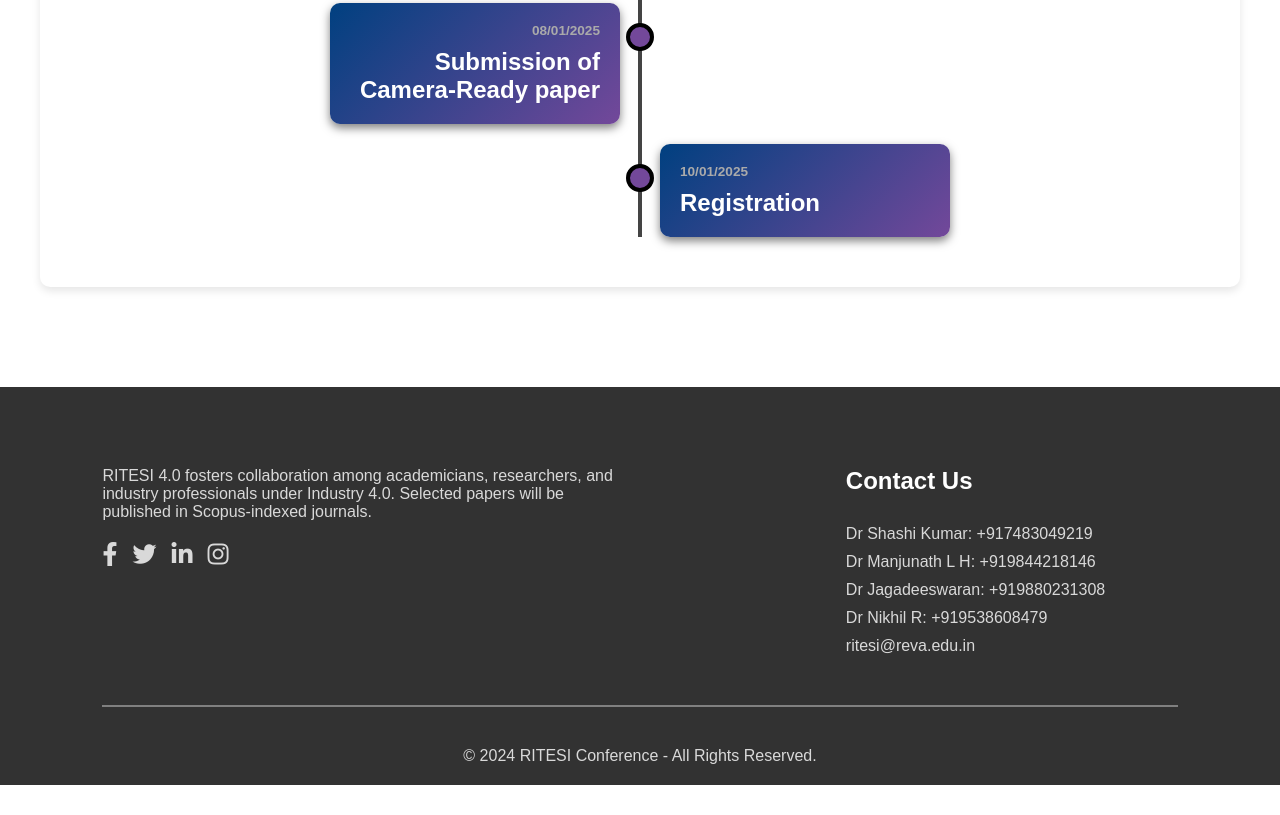
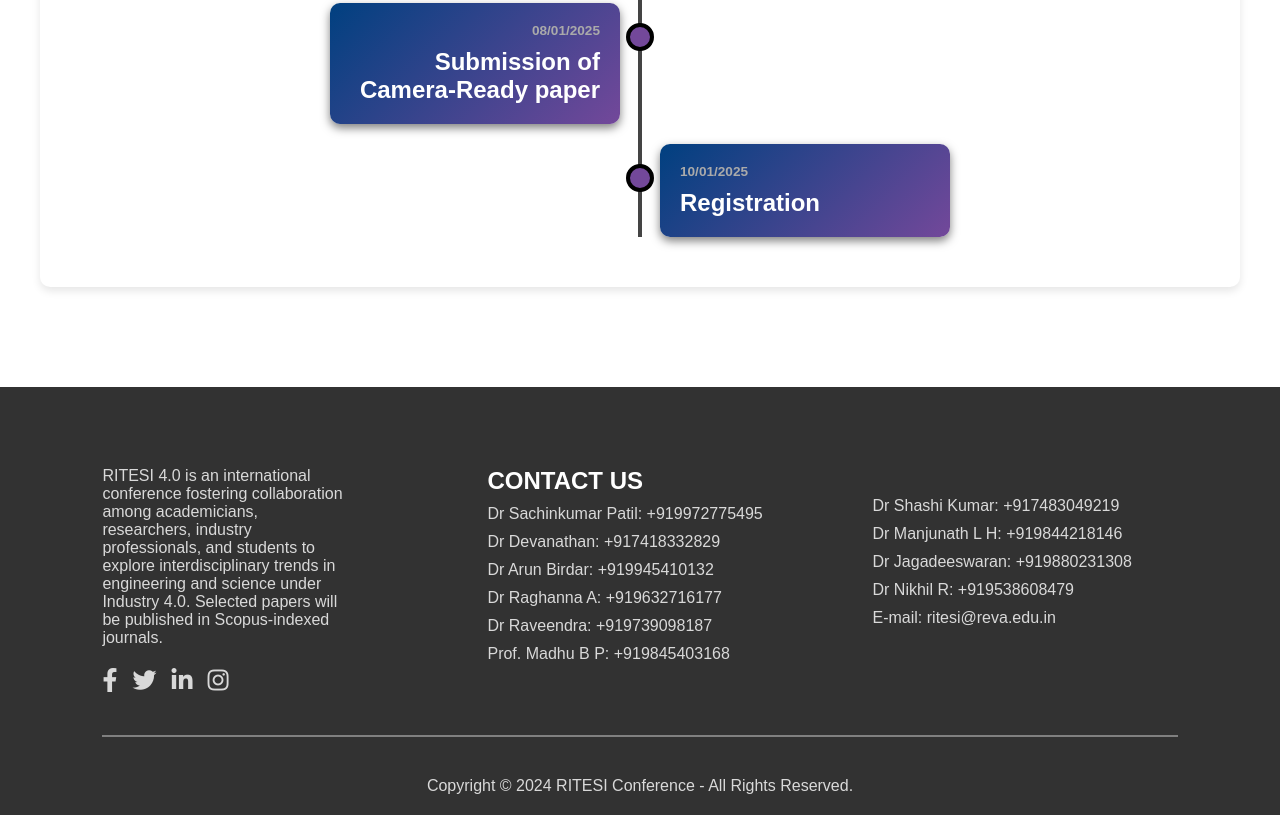
Before and after one commit to hashtagp/RITESI-4.0, a plain HTML site: page schedule.html in a window 1280 px wide. Shown: the part 894-1709 px from the top of the page. Before the commit the page ends 1679 px from the top, so only its background shows below. Drawn offline with Linux system fonts and the light colour scheme.

Commit message:
contacts added, tech content change

```diff
--- a/css/footer.css
+++ b/css/footer.css
@@ -13,11 +13,11 @@
 .footer-content {
     width: 100%;
     display: grid;
-    grid-template-columns: 2fr 1fr;
+    grid-template-columns: 1fr 1fr 1fr;
     gap: 80px;
 }
 
-.footer-content-left, .footer-content-right {
+.footer-content-left,.footer-conetnt-center, .footer-content-right {
     display: flex;
     flex-direction: column;
     align-items: start;
@@ -40,6 +40,32 @@
 }
 
 .footer-content-left .footer-social-icons a:hover {
+    color: #ff7b54;
+}
+
+.footer-content-center h2 {
+    color: white;
+    font-size: 1.5rem;
+    margin-bottom: 10px;
+}
+
+.footer-content-center ul {
+    padding: 0;
+}
+
+.footer-content-center li {
+    list-style: none;
+    margin-bottom: 10px;
+    cursor: pointer;
+    transition: color 0.3s ease;
+}
+
+.footer-content-center li a{
+    color: #d9d9d9;
+    text-decoration: none;
+}
+
+.footer-content-center li:hover {
     color: #ff7b54;
 }
 
--- a/schedule.html
+++ b/schedule.html
@@ -88,10 +88,10 @@
     </main>
 
     <!-- Footer -->
-    <footer class="footer">
+    <div class="footer" id="footer">
         <div class="footer-content">
             <div class="footer-content-left">
-                <p>RITESI 4.0 fosters collaboration among academicians, researchers, and industry professionals under Industry 4.0. Selected papers will be published in Scopus-indexed journals.</p>
+                <p>RITESI 4.0 is an international conference fostering collaboration among academicians, researchers, industry professionals, and students to explore interdisciplinary trends in engineering and science under Industry 4.0. Selected papers will be published in Scopus-indexed journals.</p>
                 <div class="footer-social-icons">
                     <a href="https://www.facebook.com/REVAUniversityofficial/"><i class="fab fa-facebook-f"></i></a>
                     <a href="https://x.com/REVAUniversity"><i class="fab fa-twitter"></i></a>
@@ -99,20 +99,31 @@
                     <a href="https://www.instagram.com/revauniversity_official/"><i class="fab fa-instagram"></i></a>
                 </div>
             </div>
+            <div class="footer-content-center">
+                <h2>CONTACT US</h2>
+                <ul>
+                    <li>Dr Sachinkumar Patil: +919972775495</li>
+                    <li>Dr Devanathan: +917418332829</li>
+                    <li>Dr Arun Birdar: +919945410132</li>
+                    <li>Dr Raghanna A: +919632716177</li>
+                    <li>Dr Raveendra: +919739098187</li>
+                    <li>Prof. Madhu B P: +919845403168</li>
+                </ul>
+            </div>
             <div class="footer-content-right">
-                <h2>Contact Us</h2>
+                <h2></h2>
                 <ul>
                     <li>Dr Shashi Kumar: +917483049219</li>
                     <li>Dr Manjunath L H: +919844218146</li>
                     <li>Dr Jagadeeswaran: +919880231308</li>
                     <li>Dr Nikhil R: +919538608479</li>
-                    <li><a href="mailto:ritesi@reva.edu.in">ritesi@reva.edu.in</a></li>
+                    <li>E-mail: <a href="mailto:ritesi@reva.edu.in">ritesi@reva.edu.in</a></li>
                 </ul>
             </div>
         </div>
-        <hr />
-        <p>&copy; 2024 RITESI Conference - All Rights Reserved.</p>
-    </footer>
+        <hr/>
+        <p class="footer-copyright">Copyright © 2024 RITESI Conference - All Rights Reserved.</p>
+    </div>
 
     <!-- Scripts -->
     <script src="js/navbar.js"></script>
```
Also changed, not shown: aboutus.html (+18 -7 lines), index.html (+13 -2 lines), register.html (+13 -2 lines), team.html (+14 -3 lines).
